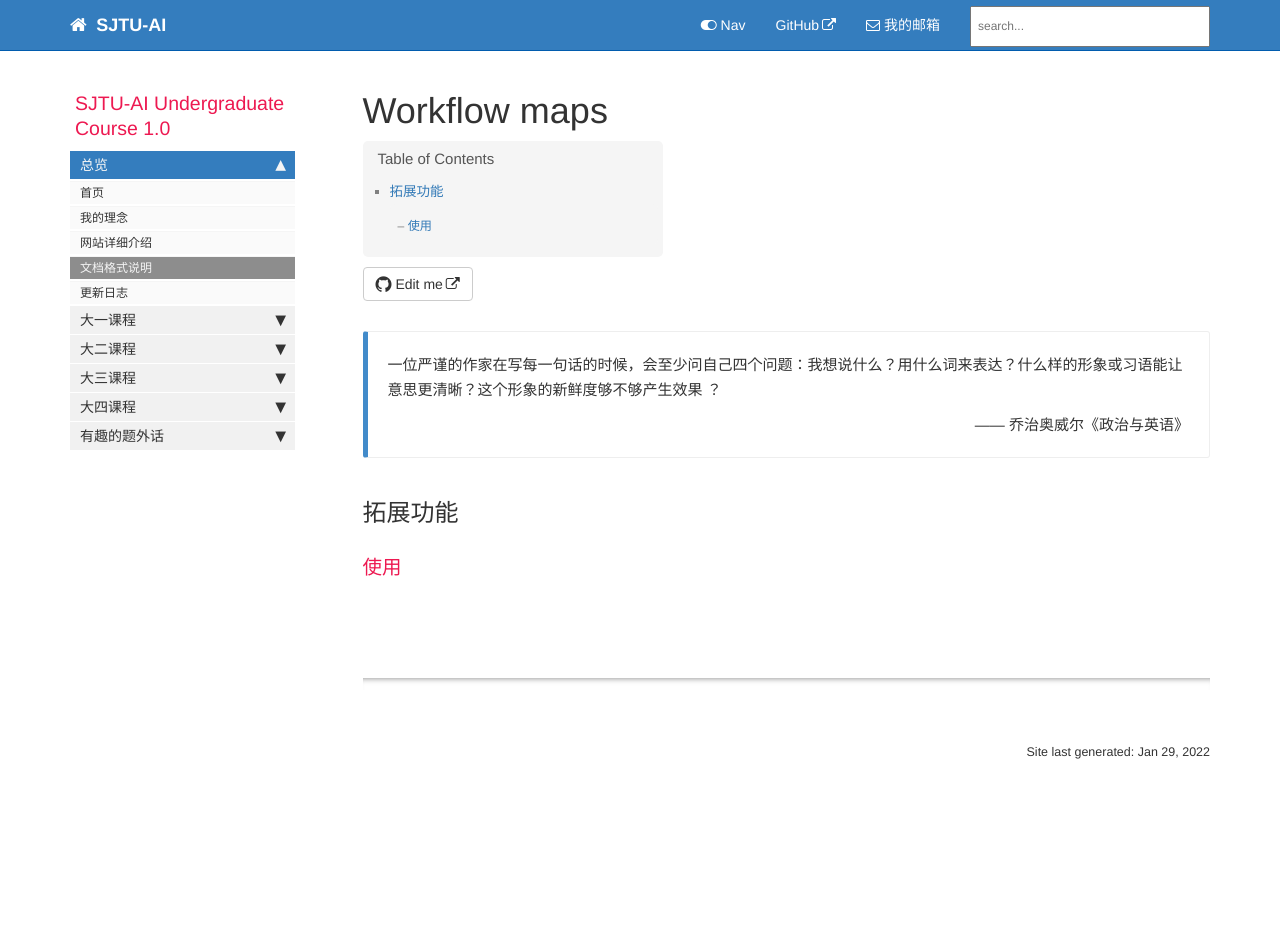
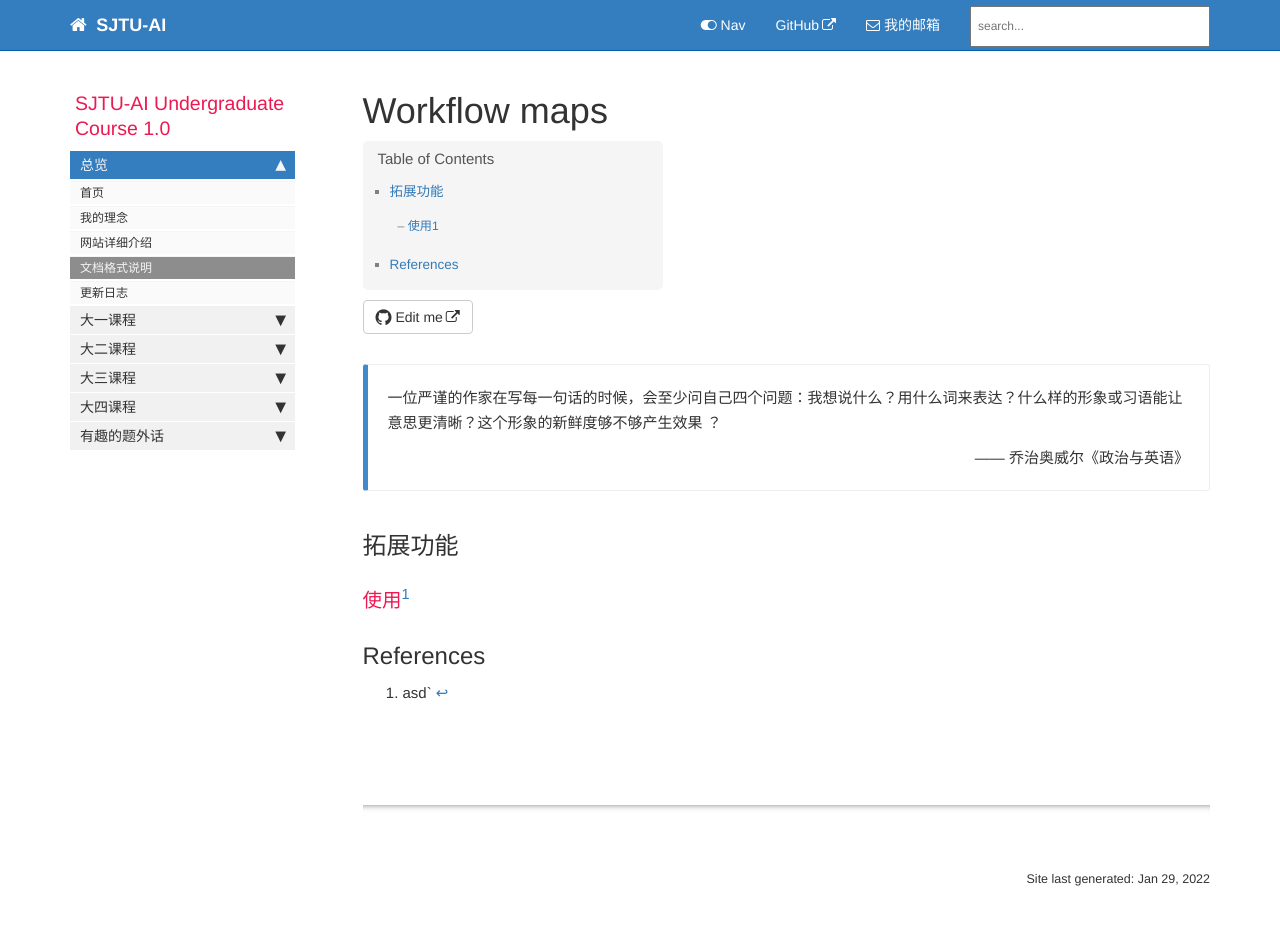
Before and after one commit to aisjtu/aisjtu.github.io, a Jekyll site: the page built from docs/pages/mydoc/mydoc_format_req.md, in a window 1280 px wide and 942 px high. Shown: the top 925 px of the window. Built offline with Jekyll 4.4.1, drawn with Linux system fonts in a browser that asks for light colours; comment, search, counter and statistics services are not loaded.

Commit message:
Update mydoc_format_req.md

```diff
--- a/docs/pages/mydoc/mydoc_format_req.md
+++ b/docs/pages/mydoc/mydoc_format_req.md
@@ -21,10 +21,12 @@ folder: mydoc
 
 ## 拓展功能
 
-### 使用
+### 使用[^1]
 
 
 
+## References
 
+[^1]: asd`
 
 {% include links.html %}
```
